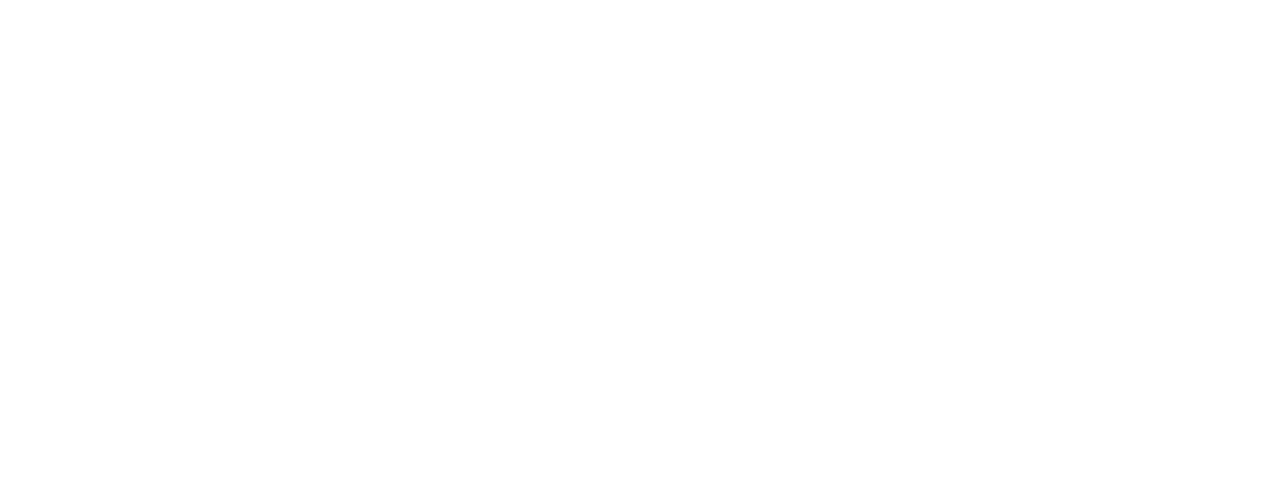
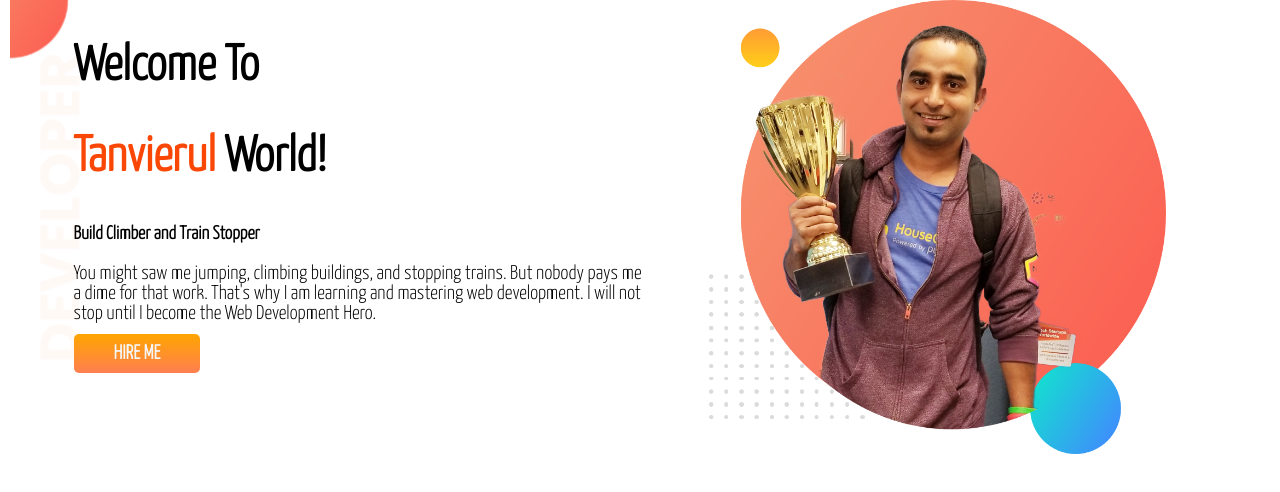
Before and after one commit to tanvierulphero/developer-portfolio, a plain HTML site: page index.html in a window 1280 px wide. Drawn offline with Linux system fonts and the light colour scheme.

Commit message:
top sideok

```diff
--- /dev/null
+++ b/developer-portfolio-master/style.css
@@ -0,0 +1,72 @@
+body{
+    margin: 0;
+    font-family: 'Poppins', sans-serif;
+}
+section{
+    height: 500px;
+    padding-bottom: 150px;
+}
+.top-banner{
+    background-image: url("images/top-banner.png");
+    background-repeat: no-repeat;
+}
+.half-width{
+    width:40%;
+    float: left;
+    margin-left: 5%;
+    padding-left: 2%;
+}
+h1{
+    font-size: 50px;
+}
+h1 span{
+    color: orange;
+}
+.half-width img{
+    width: 100%;
+}
+.anchor-button{
+    text-decoration: none;
+    background: linear-gradient(45deg, lightsalmon, tomato);
+    padding: 10px 40px;
+    border-radius: 5px;
+    color: white;
+    font-weight: 700;
+}
+p{
+    color: dimgray;
+}
+.dream-area{
+    background-image: url("images/dream-bg.png");
+    background-repeat: no-repeat;
+    background-position: right;
+}
+h2{
+    font-size: 40px;
+}
+.experience-area{
+    background-image: url("images/exp-bg.png");
+    background-repeat: no-repeat;
+    background-position: left;
+}
+.experience-area h3{
+    color: orange;
+}
+
+.experience-area div{
+    box-shadow: 5px 7px 40px gray;
+    height: 80%;
+}
+#full-stack{
+    border-left: 7px solid;
+    border-image: linear-gradient(180deg, lightsalmon, tomato);
+    border-image-slice: 1;
+}
+#baby-web{
+    border-left: 7px solid;
+    border-image: linear-gradient(180deg, blue, cyan);
+    border-image-slice: 1;
+}
+footer p{
+    text-align: center;
+}
--- a/index.html
+++ b/index.html
@@ -1,12 +1,32 @@
 <!DOCTYPE html>
 <html lang="en">
+
 <head>
     <meta charset="UTF-8">
     <meta http-equiv="X-UA-Compatible" content="IE=edge">
     <meta name="viewport" content="width=device-width, initial-scale=1.0">
     <title>Tanvierul Portfolio</title>
+    <link rel="preconnect" href="https://fonts.googleapis.com">
+    <link rel="preconnect" href="https://fonts.gstatic.com" crossorigin>
+    <link href="https://fonts.googleapis.com/css2?family=Yanone+Kaffeesatz:wght@300&display=swap" rel="stylesheet">
+    <link rel="stylesheet" href="style.css">
 </head>
+
 <body>
+    <section class="top-banner">
+        <div class="half-width">
+            <h1>Welcome To</h1>
+            <h1><span class="orange">Tanvierul</span> World!</h1>
+            <h3>Build Climber and Train Stopper</h3>
+            <p>You might saw me jumping, climbing buildings, and stopping trains. But nobody pays me a dime for that
+                work. That's why I am learning and mastering web development. I will not stop until I become the Web
+                Development Hero.</p>
+            <a class="link-button" target="_blank" href="">HIRE ME</a>
+        </div>
+        <div class="half-width">
+            <img src="images/jhankar.png" alt="">
+        </div>
+    </section>
+</body>
 
-</body>
 </html>
--- a/style.css
+++ b/style.css
@@ -0,0 +1,38 @@
+body{
+    font-family: 'Yanone Kaffeesatz', sans-serif;
+    margin: 0 auto;
+
+}
+.top-banner{
+    background-image: url(images/top-banner.png);
+    background-repeat: no-repeat;
+}
+h1{
+    font-size: 50px;
+}
+.orange{
+    color: #fa4706;
+}
+p{
+    font-size: 20px;
+}
+.link-button{
+    font-size: 20px;
+    font-weight: bold;
+    color: whitesmoke;
+    text-decoration: none;
+    padding: 10px 40px;
+    background-image:linear-gradient(orange, coral);
+    border-radius: 5px;
+}
+section{
+    margin-left: 10px;
+    display: flex;
+}
+.half-width{
+    width: 50%;
+    padding-left: 5%;
+}
+.half-width img{
+    width: 80%;
+}
```
Also changed, not shown: developer-portfolio-master/index.html (added, +52 -0 lines), images/dream-bg.png (added), images/exp-bg.png (added), images/jhankar.png (added), images/jhankar2.png (added), images/my-bg.png (added), images/my-bg2.png (added), images/top-banner.png (added), 9 other files.
